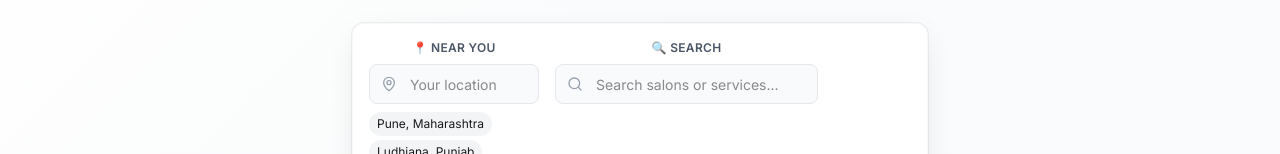
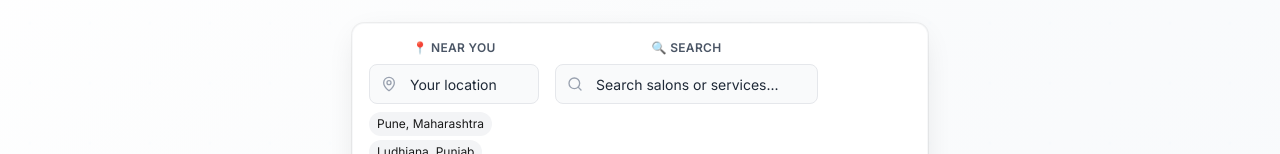
Before and after one commit to shubhammalhotra1708/booking-app, a Next.js app: page / in a window 1280 px wide. Shown: the part 251-405 px from the top of the page. Built offline with nearby package versions, Linux system fonts and the light colour scheme; no server answers; the database is empty.

Commit message:
minor modal bg fixes

```diff
--- a/src/app/globals.css
+++ b/src/app/globals.css
@@ -88,6 +88,14 @@ body {
 
 html {
   scroll-behavior: smooth;
+}
+
+/* Global placeholder color override - always use black/dark gray */
+input::placeholder,
+textarea::placeholder,
+select::placeholder {
+  color: #1f2937 !important;
+  opacity: 1 !important;
 }
 
 /* ============================================
--- a/src/components/AuthModal.js
+++ b/src/components/AuthModal.js
@@ -80,7 +80,7 @@ export default function AuthModal({ isOpen, onClose, onSuccess, bookingData }) {
   if (!isOpen) return null;
 
   return (
-    <div className="fixed inset-0 bg-black bg-opacity-50 flex items-center justify-center z-50 p-4">
+    <div className="fixed inset-0 bg-black/10 backdrop-blur-sm flex items-center justify-center z-50 p-4">
       <div className="bg-white rounded-lg shadow-xl max-w-md w-full max-h-[90vh] overflow-y-auto">
         <div className="flex items-center justify-between p-6 border-b">
           <h2 className="text-xl font-semibold text-gray-900">
--- a/src/components/BookingModal.js
+++ b/src/components/BookingModal.js
@@ -334,7 +334,7 @@ export default function BookingModal({ isOpen, onClose, salon }) {
           leaveFrom="opacity-100"
           leaveTo="opacity-0"
         >
-          <div className="fixed inset-0 bg-black bg-opacity-25" />
+          <div className="fixed inset-0 bg-black/10 backdrop-blur-sm" />
         </Transition.Child>
 
         <div className="fixed inset-0 overflow-y-auto">
--- a/src/components/OptimalBookingModal.js
+++ b/src/components/OptimalBookingModal.js
@@ -164,7 +164,7 @@ export default function OptimalBookingModal({
   if (!isOpen) return null;
 
   return (
-    <div className="fixed inset-0 bg-gray-900 bg-opacity-50 backdrop-blur-sm flex items-center justify-center z-50 p-4">
+    <div className="fixed inset-0 bg-black/10 backdrop-blur-sm flex items-center justify-center z-50 p-4">
       <div className="bg-white rounded-xl shadow-2xl max-w-2xl w-full max-h-[90vh] overflow-y-auto border border-gray-200 animate-in zoom-in-95 duration-200">
         {/* Header */}
         <div className="flex justify-between items-center p-6 border-b border-gray-100 bg-gradient-to-r from-blue-50 to-indigo-50">
--- a/src/components/SimpleBookingModal.js
+++ b/src/components/SimpleBookingModal.js
@@ -180,7 +180,7 @@ export default function SimpleBookingModal({
   if (!isOpen) return null;
 
   return (
-    <div className="fixed inset-0 bg-black bg-opacity-20 backdrop-blur-sm flex items-center justify-center z-50 p-4">
+    <div className="fixed inset-0 bg-black/10 backdrop-blur-sm flex items-center justify-center z-50 p-4">
       <div className="bg-white bg-opacity-95 backdrop-blur-md rounded-xl shadow-2xl max-w-2xl w-full max-h-[90vh] overflow-hidden border border-gray-200">
         {/* Header */}
         <div className="flex items-center justify-between p-6 border-b border-gray-200">
```
